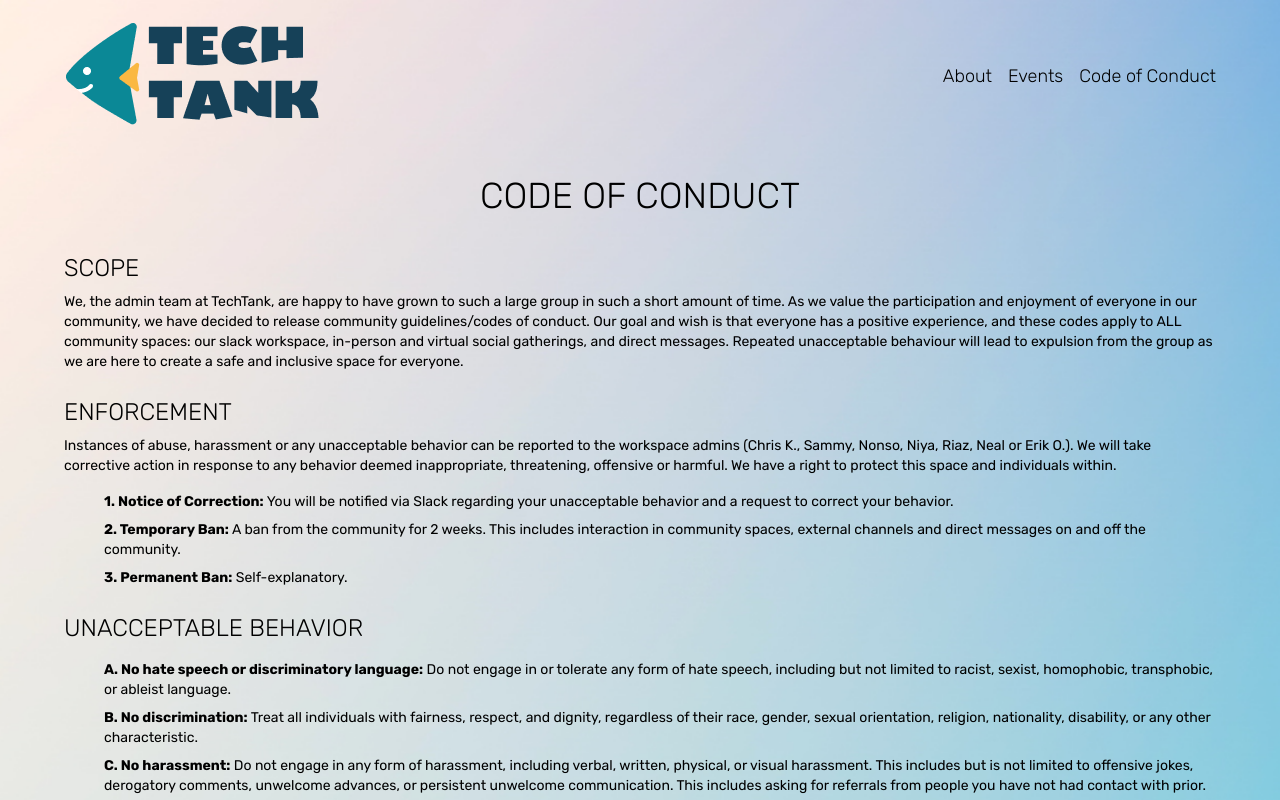
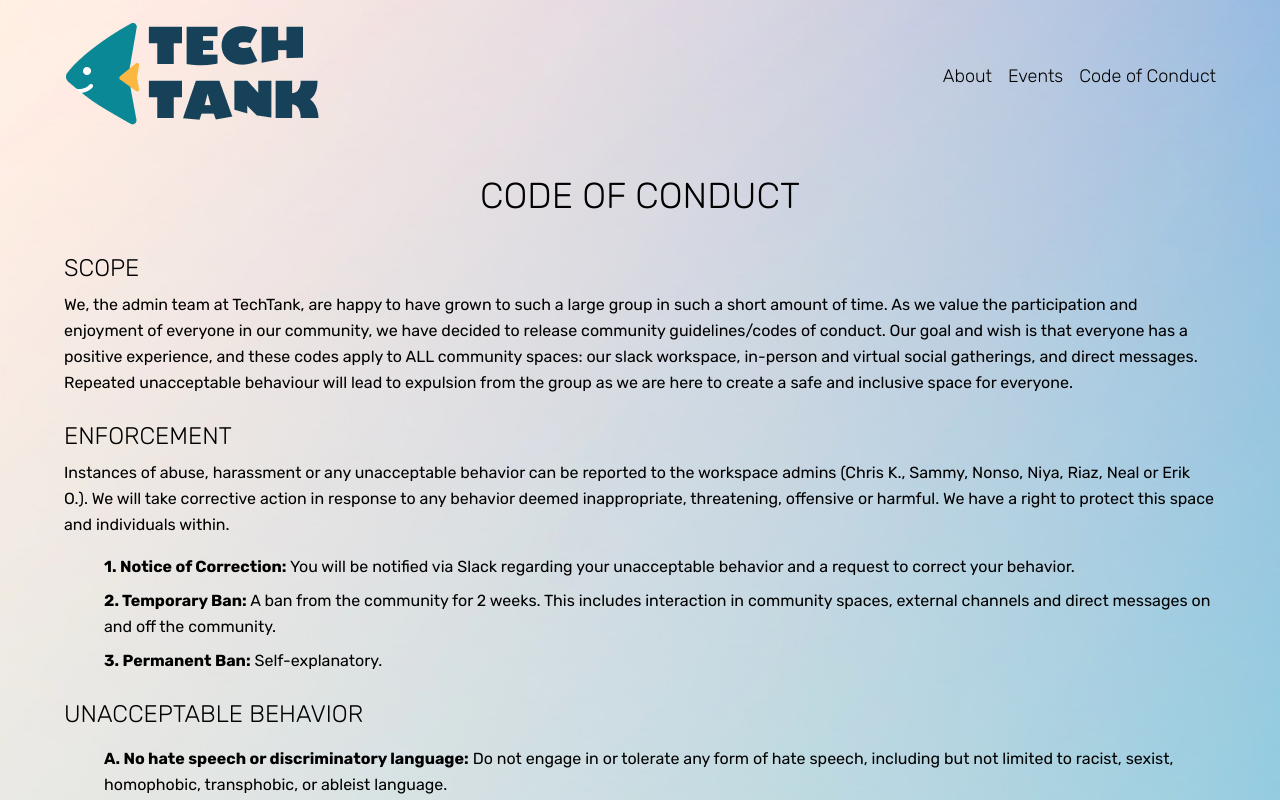
Before and after one commit to tech-tankorg/techtank-site, a Next.js app: page /code-of-conduct in a window 1280 px wide. Shown: the top 800 px of the page. Built offline with nearby package versions, Linux system fonts and the light colour scheme.

Commit message:
Replaced section with main and centralize typography styles.

```diff
--- a/app/code-of-conduct/page.tsx
+++ b/app/code-of-conduct/page.tsx
@@ -4,9 +4,11 @@ import { twMerge } from "tailwind-merge";
 
 export default function CoC() {
   return (
-    <>
-      <section
-        className={twMerge("wrapper", Styles.codeOfConduct, "pb-6")}
+    <main
+      className={twMerge(
+        "wrapper min-h-dvh",
+        "*:text-base/relaxed [&_h2]:text-4xl [&_h4]:text-2xl"
+      )}
     >
       <h2 className="text-center text-5xl p-3 m-3 uppercase font-light">
         Code of Conduct
@@ -85,9 +87,7 @@ export default function CoC() {
       </div>
       {/* REFERRAL POLICY */}
       <div className="my-6">
-          <h4 className="text-3xl uppercase font-light pb-2">
-            Referral Policy
-          </h4>
+        <h4 className="text-3xl uppercase font-light pb-2">Referral Policy</h4>
         <p>{CoC_Contents.REFERRAL_POLICY_TEXT}</p>
         <ul>
           {CoC_Contents.REFERRAL_POLICIES.map((list) => (
@@ -101,11 +101,6 @@ export default function CoC() {
         </ul>
         <p>{CoC_Contents.REFERRAL_POLICY_CONCL}</p>
       </div>
-      </section>
-    </>
+    </main>
   );
 }
-
-const Styles = {
-  codeOfConduct: "*:text-sm [&_li]:text-sm [&_h2]:text-4xl [&_h4]:text-2xl",
-};
```
Lines whose indentation alone changed are shown as unchanged.
